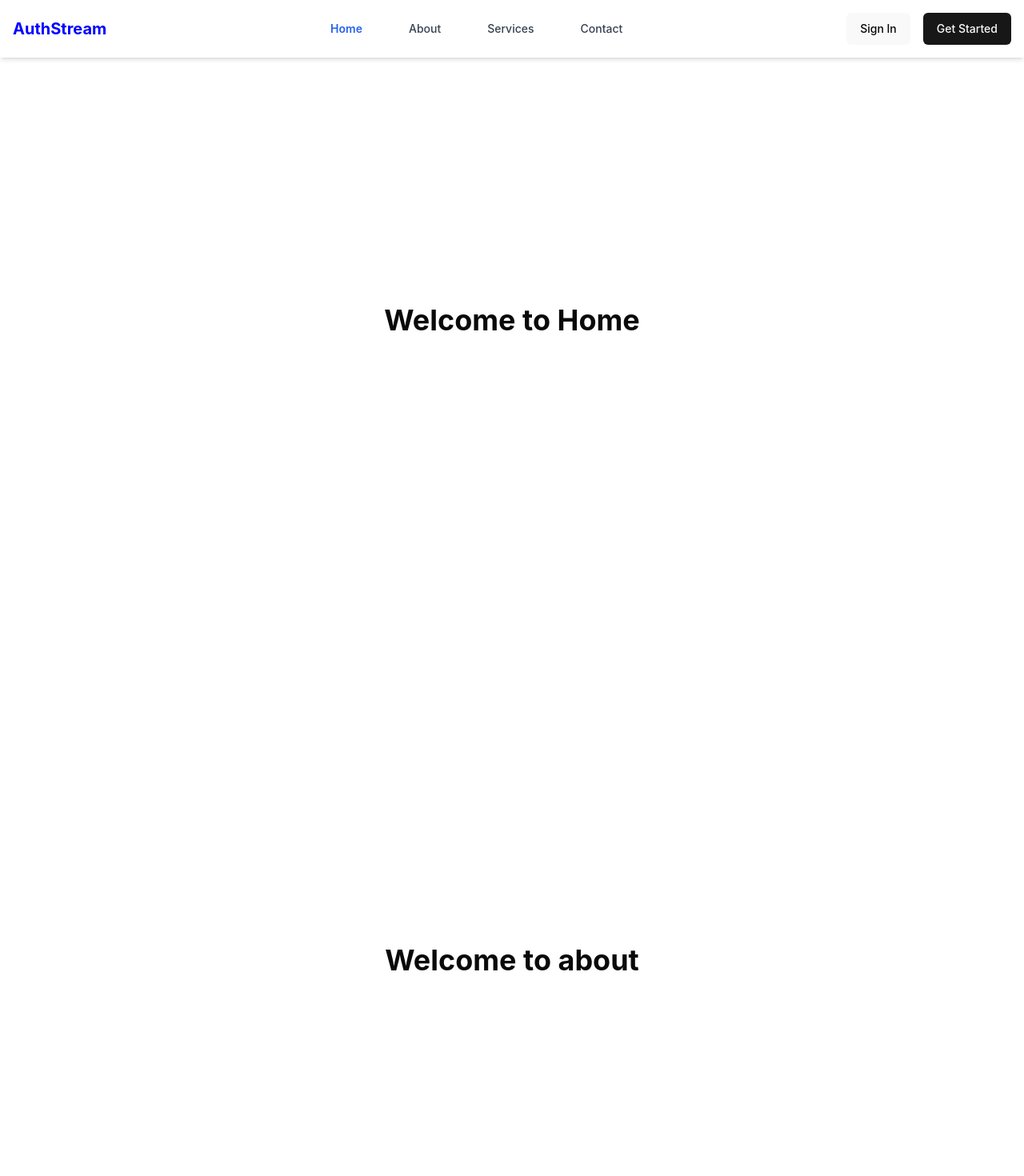
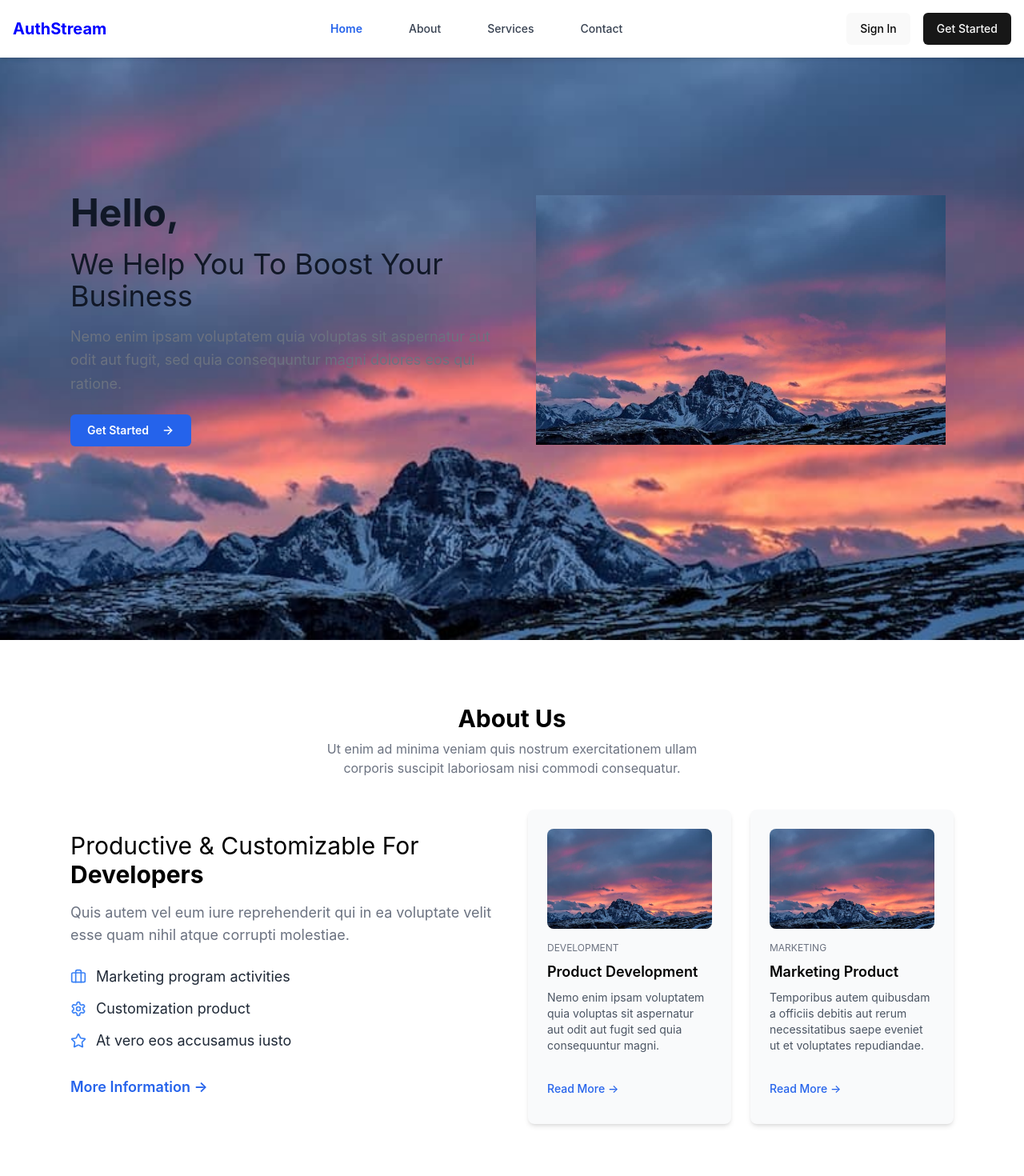
Before and after one commit to Lee-412/landing_page_AS, a React (Vite) app: page / in a window 1280 px wide. Shown: the top 1470 px of the page at 80% size. Built offline with nearby package versions, Linux system fonts and the light colour scheme.

Commit message:
ui: home, about

```diff
--- a/src/components/aboutSection.tsx
+++ b/src/components/aboutSection.tsx
@@ -1,11 +1,87 @@
+import { Briefcase, CheckCircle, Settings, Star } from "lucide-react";
 import { forwardRef } from "react";
+import { Button } from "../components/ui/button";
+import AboutCard from "./about_card";
 
 const AboutSection = forwardRef<HTMLElement>((_, ref) => {
-    return (
-        <section ref={ref} id="about" className="h-screen flex items-center justify-center">
-            <h1 className="text-4xl font-bold">Welcome to about</h1>
-        </section>
-    );
+  const cardData = [
+    {
+      imageUrl: "/public/card-top.jpg",
+      title: "Product Development",
+      description:
+        "Nemo enim ipsam voluptatem quia voluptas sit aspernatur aut odit aut fugit sed quia consequuntur magni.",
+      category: "Development",
+    },
+    {
+      imageUrl: "/public/card-top.jpg",
+      title: "Marketing Product",
+      description:
+        "Temporibus autem quibusdam a officiis debitis aut rerum necessitatibus saepe eveniet ut et voluptates repudiandae.",
+      category: "Marketing",
+    },
+  ];
+  return (
+    <section ref={ref} id="about" className="py-20 bg-white text-black">
+      <div className="max-w-6xl mx-auto px-6 text-center">
+        <h1 className="text-3xl font-bold text-black">About Us</h1>
+        <p className="text-gray-500 mt-2 max-w-lg mx-auto">
+          Ut enim ad minima veniam quis nostrum exercitationem ullam corporis
+          suscipit laboriosam nisi commodi consequatur.
+        </p>
+      </div>
+      <div className="max-w-6xl mx-auto px-6 grid grid-cols-1 md:grid-cols-2 gap-10 items-center mt-10">
+        <div className="text-left">
+          <h2 className="text-3xl text-black">
+            Productive & Customizable For{" "}
+            <span className="font-bold">Developers</span>
+          </h2>
+          <p className="text-lg mt-4 text-gray-500">
+            Quis autem vel eum iure reprehenderit qui in ea voluptate velit esse
+            quam nihil atque corrupti molestiae.
+          </p>
+          <ul className="mt-6 space-y-3 text-lg text-gray-800">
+            <li className="flex items-center gap-3">
+              <Briefcase className="text-blue-500" size={20} />{" "}
+              <span>Marketing program activities</span>
+            </li>
+            <li className="flex items-center gap-3">
+              <Settings className="text-blue-500" size={20} />{" "}
+              <span>Customization product</span>
+            </li>
+            <li className="flex items-center gap-3">
+              <Star className="text-blue-500" size={20} />{" "}
+              <span>At vero eos accusamus iusto</span>
+            </li>
+          </ul>
+          <Button
+            variant="link"
+            className="mt-6 text-blue-600 text-lg font-semibold bg-transparent border-none text-left w-fit p-0"
+          >
+            More Information →
+          </Button>
+        </div>
+        <div className="grid grid-cols-1 md:grid-cols-2 gap-6">
+          {cardData.map((card, index) => (
+            <AboutCard
+              key={index}
+              title={card.title}
+              description={card.description}
+              imageUrl={card.imageUrl}
+              category={card.category}
+              button={
+                <Button
+                  variant="link"
+                  className="text-blue-600 mt-2 bg-transparent border-none text-left w-fit p-0 "
+                >
+                  Read More →
+                </Button>
+              }
+            />
+          ))}
+        </div>
+      </div>
+    </section>
+  );
 });
 
 export default AboutSection;
--- /dev/null
+++ b/src/components/about_card.tsx
@@ -0,0 +1,38 @@
+import "../styles/card.css";
+import { Button } from "../components/ui/button";
+
+interface DataCard {
+  imageUrl: string;
+  title: string;
+  description: string;
+  category?: string;
+  button?: React.ReactNode;
+}
+
+const AboutCard = ({
+  imageUrl,
+  title,
+  description,
+  category,
+  button,
+}: DataCard) => {
+  return (
+    <div className="max-w-sm bg-[#F9FAFB] rounded-lg shadow-md p-6 ">
+      <img className="w-full rounded-lg" src={imageUrl} alt={title} />
+
+      <div className="mt-4 text-left">
+        {category && (
+          <p className="text-xs text-gray-500 uppercase mb-2">{category}</p>
+        )}
+
+        <h3 className="font-semibold text-lg text-black">{title}</h3>
+
+        <p className="text-gray-600 text-sm mt-2">{description}</p>
+      </div>
+
+      <div className="mt-4 text-left">{button}</div>
+    </div>
+  );
+};
+
+export default AboutCard;
--- a/src/components/card_base.tsx
+++ b/src/components/card_base.tsx
@@ -1,4 +1,4 @@
-import '../styles/card.css'
+import "../styles/card.css";
 
 interface DataCard {
   imageUrl: string;
--- a/src/components/homeSection.tsx
+++ b/src/components/homeSection.tsx
@@ -1,11 +1,45 @@
 import { forwardRef } from "react";
+import { Button } from "../components/ui/button";
+import { ArrowRight } from "lucide-react";
 
 const HomeSection = forwardRef<HTMLElement>((_, ref) => {
-    return (
-        <section ref={ref} id="home" className="h-screen flex items-center justify-center ">
-            <h1 className="text-4xl font-bold">Welcome to Home</h1>
-        </section>
-    );
+  return (
+    <section
+      ref={ref}
+      id="home"
+      className=" py-20 bg-cover bg-center bg-no-repeat h-screen flex items-center justify-center"
+      style={{ backgroundImage: "url('/public/card-top.jpg')" }}
+    >
+      <div className="max-w-6xl mx-auto px-6 grid grid-cols-1 md:grid-cols-2 gap-10 items-center">
+        <div className="text-left">
+          <h1 className="text-4xl md:text-5xl font-bold text-gray-900 leading-tight">
+            Hello,
+          </h1>
+          <h2 className="text-3xl md:text-4xl text-gray-900 mt-5">
+            We Help You To Boost Your Business
+          </h2>
+          <p className="text-lg mt-4 text-gray-500 leading-relaxed">
+            Nemo enim ipsam voluptatem quia voluptas sit aspernatur aut odit aut
+            fugit, sed quia consequuntur magni dolores eos qui ratione.
+          </p>
+
+          <div className="mt-6">
+            <Button className="bg-blue-600 text-white hover:bg-blue-700 px-5 py-2.5 text-sm font-semibold rounded-md">
+              Get Started <ArrowRight className="ml-2" size={16} />
+            </Button>
+          </div>
+        </div>
+
+        <div className="flex justify-center">
+          <img
+            src="/public/card-top.jpg"
+            alt="Business Boost"
+            className="w-full max-w-md md:max-w-lg"
+          />
+        </div>
+      </div>
+    </section>
+  );
 });
 
 export default HomeSection;
--- a/src/pages/Home.tsx
+++ b/src/pages/Home.tsx
@@ -1,5 +1,3 @@
-
-
 import { useRef } from "react";
 import Header from "../components/header";
 import HomeSection from "../components/homeSection";
@@ -7,7 +5,6 @@ import AboutSection from "../components/aboutSection";
 import ServicesSection from "../components/servicesSection";
 import ContactSection from "../components/contactSection";
 import FooterApp from "../components/footer";
-
 
 export default function Home() {
   // Tạo ref cho từng section
@@ -21,7 +18,7 @@ export default function Home() {
       <Header sectionRefs={{ homeRef, aboutRef, servicesRef, contactRef }} />
       <HomeSection ref={homeRef} />
       <AboutSection ref={aboutRef} />
-            <ServicesSection ref={servicesRef} />
+      <ServicesSection ref={servicesRef} data={undefined} />
       <ContactSection ref={contactRef} />
       <FooterApp />
     </div>
```
Also changed, not shown: package.json (line endings or trailing spaces). Lines whose indentation alone changed are shown as unchanged.
